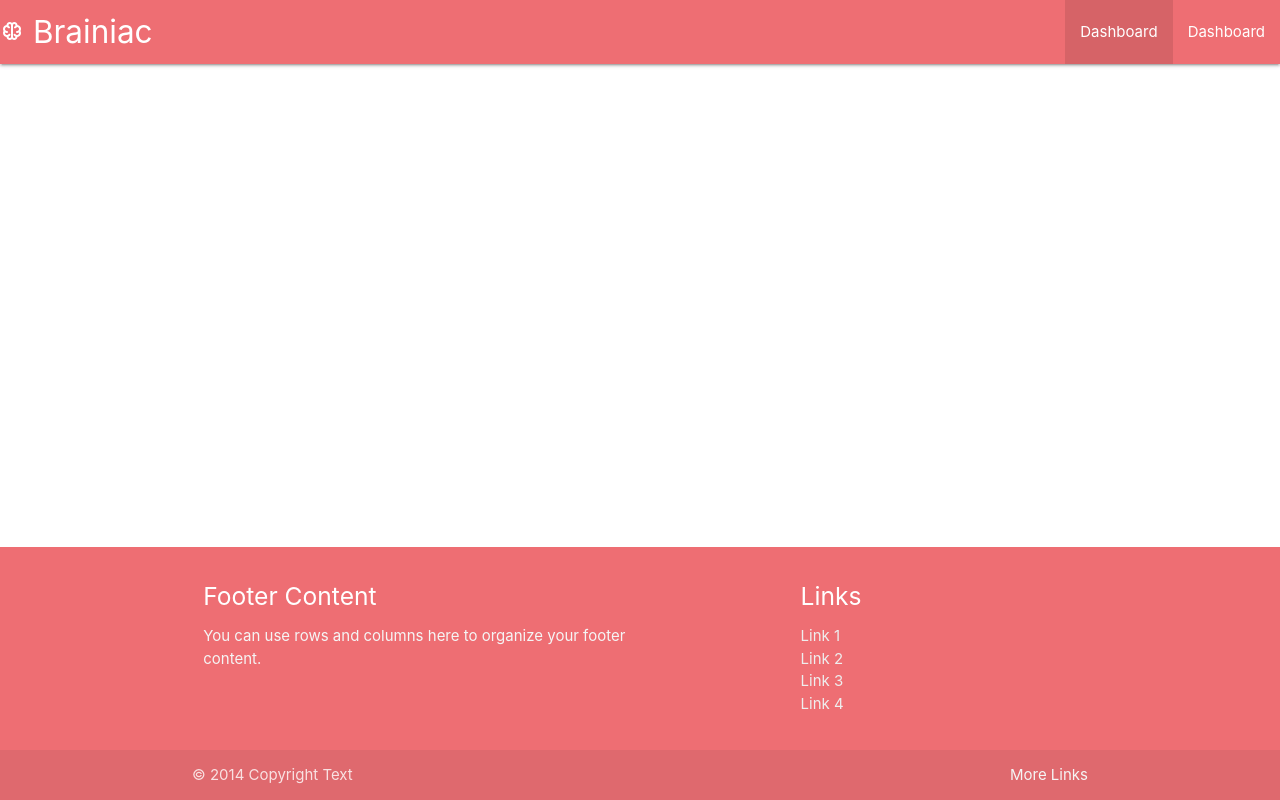
After one commit to GauthamGirish/Brainiac, a Flask app: template brainiac/templates/base.html in a window 1280 px wide. The commit adds this page. Run offline with Flask 3, Linux system fonts and the light colour scheme; the template is opened without the code that fills it, so the values that code supplies are empty; parts of the project's set-up code (start-up, migrations or seed data) failed here and were passed over.

Commit message:
Extend basic base.html to patient.py

```diff
--- /dev/null
+++ b/brainiac/static/css/materialize.css
@@ -0,0 +1,11 @@
+body,
+html {
+    height: 100%;
+    margin: 0;
+    display: flex;
+    flex-direction: column;
+}
+
+.page-footer {
+    margin-top: auto;
+}
--- /dev/null
+++ b/brainiac/static/js/materialize.js
@@ -0,0 +1,4 @@
+document.addEventListener("DOMContentLoaded", function () {
+    var elems = document.querySelectorAll(".sidenav");
+    var instances = M.Sidenav.init(elems, options);
+});
--- /dev/null
+++ b/brainiac/templates/base.html
@@ -0,0 +1,79 @@
+<!DOCTYPE html>
+<html lang="en">
+
+<head>
+    <meta charset="UTF-8">
+    <meta name="viewport" content="width=device-width, initial-scale=1.0">
+    <title>Base</title>
+
+    <link rel="stylesheet" href="https://cdnjs.cloudflare.com/ajax/libs/materialize/1.0.0/css/materialize.min.css">
+    <link rel="stylesheet" href="../static/css/materialize.css" />
+    <link rel="stylesheet"
+        href="https://fonts.googleapis.com/css2?family=Material+Symbols+Outlined:opsz,wght,FILL,GRAD@24,400,0,0" />
+    <link href="https://fonts.googleapis.com/icon?family=Material+Icons" rel="stylesheet">
+
+</head>
+
+<body>
+    <nav>
+        <div class="nav-wrapper">
+
+            <a href="#!" class="brand-logo">
+                <span class="material-symbols-outlined">
+                    neurology
+                </span>
+                Brainiac</a>
+            <a href="#" data-target="mobile-demo" class="sidenav-trigger"><i class="material-icons">menu</i></a>
+            <ul class="right hide-on-med-and-down">
+                <li class="active"><a href="patient_dash.html">Dashboard</a></li>
+                <li><a href="patient_dash.html">Dashboard</a></li>
+            </ul>
+        </div>
+    </nav>
+
+    <ul class="sidenav" id="mobile-demo">
+        <li><a href="sass.html">Sass</a></li>
+        <li><a href="badges.html">Components</a></li>
+        <li><a href="collapsible.html">Javascript</a></li>
+        <li><a href="mobile.html">Mobile</a></li>
+    </ul>
+
+
+    {% block content%}
+
+    {# insert page-specific content here #}
+    {% endblock %}
+
+
+    <footer class="page-footer">
+        <div class="container">
+            <div class="row">
+                <div class="col l6 s12">
+                    <h5 class="white-text">Footer Content</h5>
+                    <p class="grey-text text-lighten-4">You can use rows and columns here to organize your footer
+                        content.</p>
+                </div>
+                <div class="col l4 offset-l2 s12">
+                    <h5 class="white-text">Links</h5>
+                    <ul>
+                        <li><a class="grey-text text-lighten-3" href="#!">Link 1</a></li>
+                        <li><a class="grey-text text-lighten-3" href="#!">Link 2</a></li>
+                        <li><a class="grey-text text-lighten-3" href="#!">Link 3</a></li>
+                        <li><a class="grey-text text-lighten-3" href="#!">Link 4</a></li>
+                    </ul>
+                </div>
+            </div>
+        </div>
+        <div class="footer-copyright">
+            <div class="container">
+                © 2014 Copyright Text
+                <a class="grey-text text-lighten-4 right" href="#!">More Links</a>
+            </div>
+        </div>
+    </footer>
+
+    <!-- Compiled and minified JavaScript -->
+    <script src="https://cdnjs.cloudflare.com/ajax/libs/materialize/1.0.0/js/materialize.min.js"></script>
+    <script src="../static/js/materialize.js"></script>
+
+</html>
```
Also changed, not shown: brainiac/templates/patient_dash.html (+3 -11 lines).
